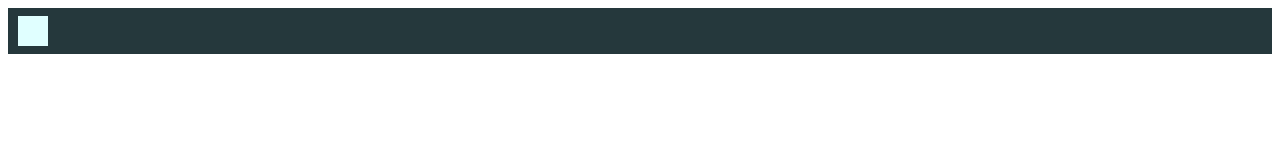
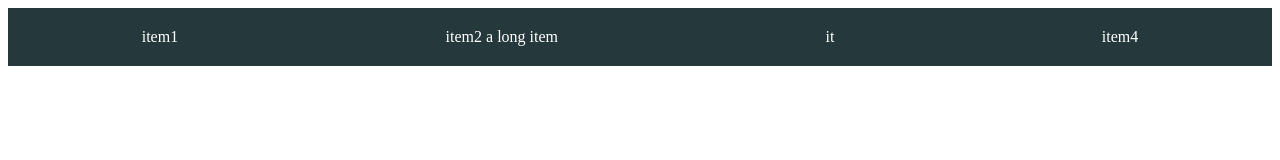
Before and after one commit to GuanyuChen/ResponsiveDemo, a plain HTML site: page index.html in a window 1280 px wide. Drawn offline with Linux system fonts and the light colour scheme.

Commit message:
增加媒体查询

```diff
--- /dev/null
+++ b/css/flexbox.css
@@ -0,0 +1,26 @@
+.flex-enable{
+	display: -webkit-box;
+	display: -webkit-flex;
+	display: -ms-flexbox;
+	display: : flex;/*适配多个浏览器*/
+}
+
+/*子元素横向排列*/
+.flex-row{
+	-mox-box-direction: row;
+	-webkit-box-direction: row;
+	-webkit-box-orient: horizontal;
+	-webkit-flex-direction: row;
+	-ms-flexbox-direction: row;
+	-ms-flex-direction: row;
+	flex-direction: row;
+}
+
+/*子元素平均分布*/
+.flex-justify-space-around{
+	justify-content: space-around;
+	-webkit-justify-content: space-around;
+	-ms-flex-pack: justify;
+	-webkit-box-pack: justify;
+	-mox-box-pack: justify;
+}
--- a/css/nav.css
+++ b/css/nav.css
@@ -79,3 +79,26 @@ left: 0; */
 	content: '';
 	display: block;
 }
+
+@media all and (min-width:480px){
+	.nav-list-item{
+		display: inline-block;
+		position: relative;
+	}
+
+	.nav-submenu-list{
+		display: none;
+		position: absolute;
+		left: 0;
+		top: 100%;
+	}
+
+	.nav-container-list{
+		max-width: 1280px;
+		margin: 0 auto;
+	}
+
+	.menu-btn{
+		display: none;
+	}
+}
--- a/index.html
+++ b/index.html
@@ -5,10 +5,12 @@
 	<meta name="viewport" content="width=device-width,initial-scale=1.0">
 	<title>响应式设计练习</title>
 	<link rel="stylesheet" type="text/css" href="./css/nav.css">
+	<link rel="stylesheet" type="text/css" href="./css/flexbox.css">
 	<script type="text/javascript">
 		window.onload = function(){
 			var btn = document.querySelector('.menu-btn-icon'),
-				menu = document.querySelector('.nav-container-list')
+				menu = document.querySelector('.nav-container-list'),
+				mql = window.matchMedia('(min-width:480px)'),
 				menuIsCollapse = true;
 
 			btn.onclick = function(){
@@ -23,16 +25,37 @@
 					btn.classList.add('btn-icon-close');
 				}
 			}
+
+			function mediaChangeHandler(mql){
+				//匹配成功，导航栏宽度大于480px
+				//则无论如何也显示导航栏
+
+				if(mql.matches){
+					menu.style.display = '';
+					console.log(1);
+				}else{
+					if(menuIsCollapse){
+						menu.style.display = 'none';
+					}else{
+						menu.style.display = '';
+					}
+				}
+			}
+
+			mql.addListener(mediaChangeHandler);
+			mediaChangeHandler(mql);
+
+
 		}
 	</script>
 </head>
 <body>
-	<nav>
+	<nav class="">
 		<div class="menu-btn">
 			<a href="javascript:void(0)" class="menu-btn-icon btn-icon-close"></a>
 			<div class="clearfix"></div>
 		</div>
-		<ul class="nav-container-list">
+		<ul class="nav-container-list flex-enable flex-row flex-justify-space-around">
 			<li class="nav-list-item">
 				<a href="">item1</a>
 				<ul class="nav-submenu-list">
@@ -46,6 +69,7 @@
 			<li class="nav-list-item"><a href="">it</a></li>
 			<li class="nav-list-item"><a href="">item4</a></li>
 		</ul>
+		<div class="clearfix"></div>
 	</nav>
 </body>
 </html>
```
